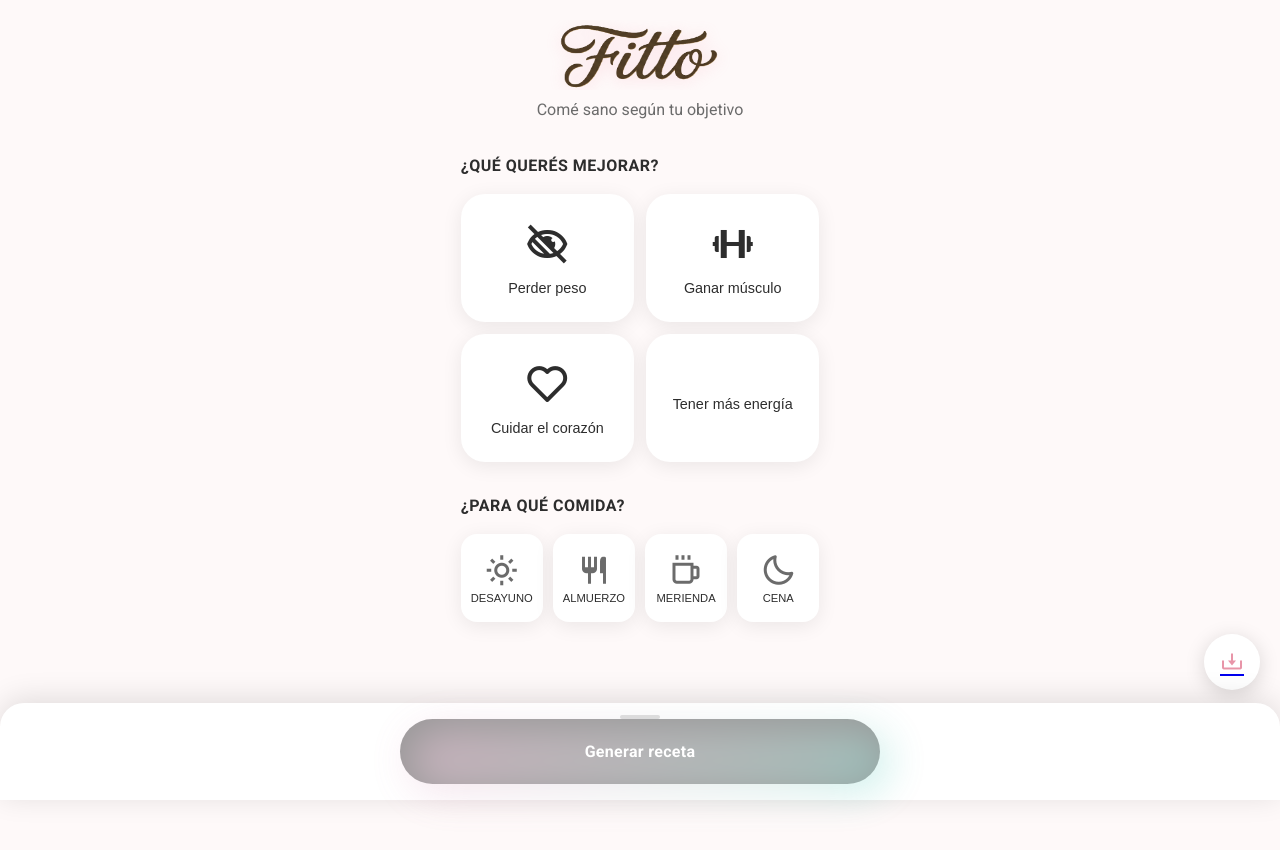
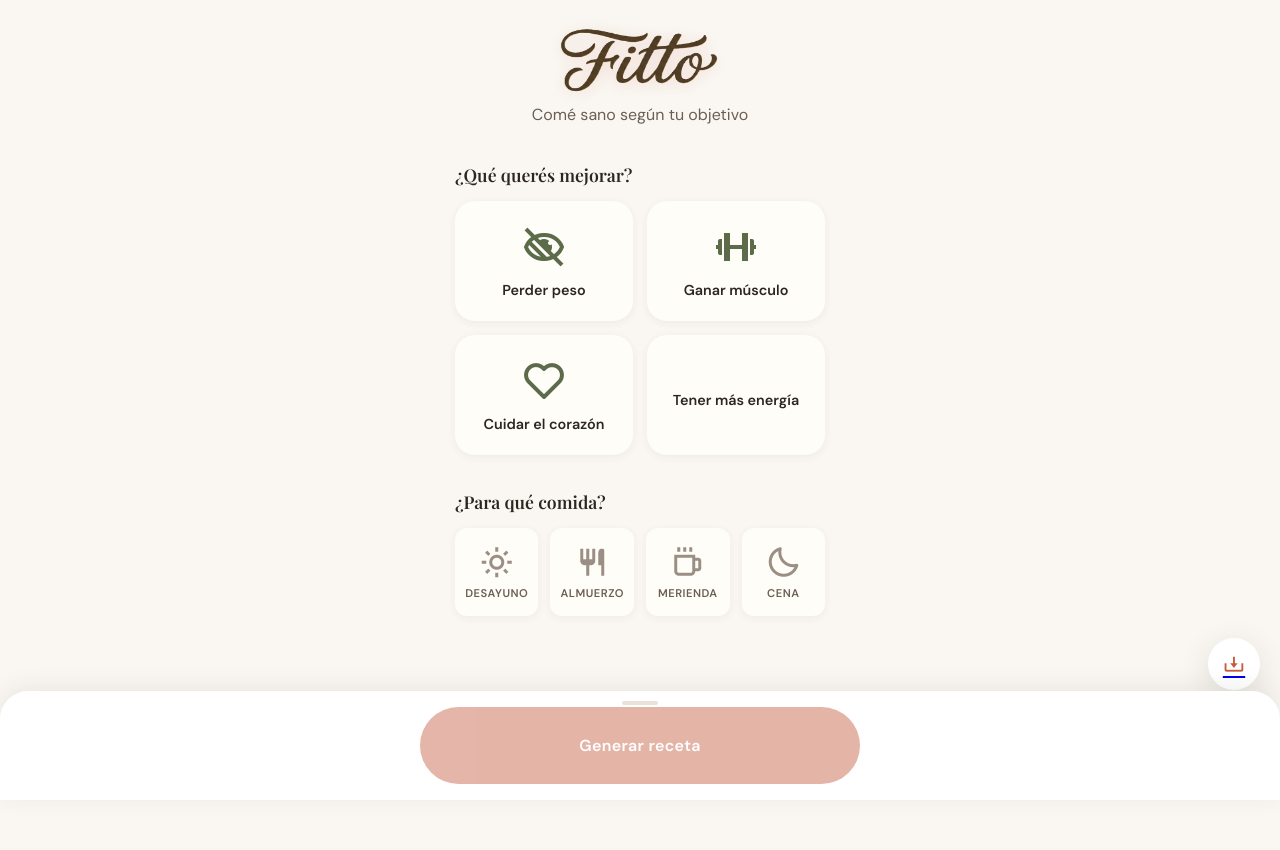
Before and after one commit to mativiscusso/fitto, a Next.js app: page / in a window 1280 px wide. Shown: the top 850 px of the page. Built offline with nearby package versions, Linux system fonts and the light colour scheme.

Commit message:
Redesign: warm cookbook aesthetic with terracota/olive palette and Playfair Display typography

```diff
--- a/src/app/globals.css
+++ b/src/app/globals.css
@@ -1,4 +1,4 @@
-@import url('https://fonts.googleapis.com/css2?family=Roboto:wght@400;500;700&display=swap');
+@import url('https://fonts.googleapis.com/css2?family=Playfair+Display:wght@400;500;600;700&family=DM+Sans:wght@400;500;600;700&display=swap');
 
 @layer base {
   * {
@@ -14,78 +14,62 @@
 
   body {
     min-block-size: 100%;
-    font-family: 'Roboto', system-ui, sans-serif;
-    background: #fef9f9;
-    color: #2d2d2d;
-    line-height: 1.5;
+    font-family: 'DM Sans', system-ui, sans-serif;
+    background: #FAF7F2;
+    color: #2D2620;
+    line-height: 1.6;
     display: grid;
     place-content: center;
     padding-bottom: 100px;
   }
 
   h1, h2, h3, h4, h5, h6 {
-    font-family: 'Roboto', sans-serif;
-    font-weight: 700;
+    font-family: 'Playfair Display', Georgia, serif;
+    font-weight: 600;
+    line-height: 1.2;
   }
 }
 
 :root {
-  --primary: #f8b4c4;
-  --primary-dark: #e895a8;
-  --secondary: #b8d4e3;
-  --secondary-dark: #9bc4db;
-  --accent: #c5e8c5;
-  --accent-dark: #a8dca8;
-  --background: #fef9f9;
-  --surface: #ffffff;
-  --text: #2d2d2d;
-  --text-light: #6b6b6b;
-  --radius: 16px;
-  --radius-lg: 24px;
-  --shadow: 0 4px 20px rgba(0, 0, 0, 0.08);
+  --primary: #C45C3E;
+  --primary-dark: #A34A30;
+  --secondary: #5C6B4A;
+  --secondary-dark: #4A5639;
+  --accent: #D4A84B;
+  --accent-light: #E8C97A;
+  --background: #FAF7F2;
+  --surface: #FFFDF8;
+  --surface-elevated: #FFFFFF;
+  --text: #2D2620;
+  --text-light: #6B5E54;
+  --text-muted: #9B8E84;
+  --border: #E8E2D9;
+  --radius: 12px;
+  --radius-lg: 20px;
+  --radius-xl: 28px;
+  --shadow-sm: 0 2px 8px rgba(45, 38, 32, 0.06);
+  --shadow: 0 4px 16px rgba(45, 38, 32, 0.08);
+  --shadow-lg: 0 8px 32px rgba(45, 38, 32, 0.12);
+  --shadow-warm: 0 4px 20px rgba(196, 92, 62, 0.15);
 }
 
 .container {
   max-width: 480px;
   margin: 0 auto;
-  padding: 20px;
+  padding: 24px 20px;
   padding-bottom: 120px;
 }
 
-/* Logo con Shine Effect */
+/* Logo */
 .logo-container {
-  position: relative;
   display: flex;
   align-items: center;
   justify-content: center;
   margin-bottom: 8px;
-  overflow: hidden;
-}
-
-.logo-shine {
-  position: absolute;
-  top: 0;
-  left: -100%;
-  width: 60%;
-  height: 100%;
-  background: linear-gradient(
-    90deg,
-    transparent 0%,
-    rgba(255, 255, 255, 0.5) 50%,
-    transparent 100%
-  );
-  animation: shine 3s ease-in-out infinite;
-}
-
-@keyframes shine {
-  0% { left: -100%; }
-  50%, 100% { left: 150%; }
 }
 
 .logo-image {
-  position: relative;
-  z-index: 1;
-  filter: drop-shadow(0 2px 8px rgba(248, 180, 196, 0.4));
+  filter: drop-shadow(0 2px 8px rgba(196, 92, 62, 0.2));
 }
 
 .subtitle {
@@ -93,86 +77,108 @@
   color: var(--text-light);
   font-size: 1rem;
   font-weight: 400;
-  margin-bottom: 32px;
+  margin-bottom: 36px;
+  font-family: 'DM Sans', sans-serif;
 }
 
 .section-title {
-  font-size: 1rem;
-  font-weight: 700;
+  font-family: 'Playfair Display', serif;
+  font-size: 1.1rem;
+  font-weight: 600;
   color: var(--text);
   margin-bottom: 16px;
-  text-transform: uppercase;
-  letter-spacing: 0.5px;
 }
 
+/* Goal Cards - Editorial Style */
 .goal-grid {
   display: grid;
   grid-template-columns: 1fr 1fr;
-  gap: 12px;
-  margin-bottom: 32px;
+  gap: 14px;
+  margin-bottom: 36px;
 }
 
 .goal-card {
   background: var(--surface);
   border-radius: var(--radius-lg);
-  padding: 24px 16px;
+  padding: 20px 16px;
   text-align: center;
-  box-shadow: var(--shadow);
+  box-shadow: var(--shadow-sm);
   cursor: pointer;
   transition: all 0.25s ease;
   border: 2px solid transparent;
+  position: relative;
+  overflow: hidden;
+}
+
+.goal-card::before {
+  content: '';
+  position: absolute;
+  top: 0;
+  left: 0;
+  right: 0;
+  height: 4px;
+  background: var(--primary);
+  transform: scaleX(0);
+  transition: transform 0.25s ease;
 }
 
 .goal-card:hover {
-  transform: translateY(-4px);
-  box-shadow: 0 8px 32px rgba(0, 0, 0, 0.12);
+  transform: translateY(-2px);
+  box-shadow: var(--shadow);
+}
+
+.goal-card:hover::before {
+  transform: scaleX(1);
 }
 
 .goal-card.selected {
   border-color: var(--primary);
-  background: linear-gradient(135deg, rgba(248, 180, 196, 0.15) 0%, rgba(197, 232, 197, 0.15) 100%);
+  box-shadow: var(--shadow-warm);
+}
+
+.goal-card.selected::before {
+  transform: scaleX(1);
 }
 
 .goal-icon {
-  font-size: 2.2rem;
-  margin-bottom: 12px;
+  font-size: 2rem;
+  margin-bottom: 10px;
   display: flex;
   justify-content: center;
   align-items: center;
-  color: var(--text);
-}
-
-.goal-icon i {
+  color: var(--secondary);
   transition: transform 0.2s ease;
 }
 
 .goal-card:hover .goal-icon i {
-  transform: scale(1.1);
+  transform: scale(1.08);
 }
 
 .goal-card.selected .goal-icon {
-  color: var(--primary-dark);
+  color: var(--primary);
 }
 
 .goal-label {
   font-size: 0.9rem;
-  font-weight: 500;
+  font-weight: 600;
   color: var(--text);
+  font-family: 'DM Sans', sans-serif;
 }
 
+/* Meal Cards - More refined */
 .meal-grid {
   display: grid;
   grid-template-columns: repeat(4, 1fr);
-  gap: 10px;
-  margin-bottom: 32px;
+  gap: 12px;
+  margin-bottom: 36px;
 }
 
 .meal-card {
   background: var(--surface);
   border-radius: var(--radius);
-  padding: 16px 8px;
+  padding: 14px 8px;
   text-align: center;
-  box-shadow: var(--shadow);
+  box-shadow: var(--shadow-sm);
   cursor: pointer;
   transition: all 0.25s ease;
   border: 2px solid transparent;
@@ -180,33 +186,35 @@
 
 .meal-card:hover {
   transform: translateY(-2px);
+  box-shadow: var(--shadow);
 }
 
 .meal-card.selected {
   border-color: var(--secondary);
-  background: linear-gradient(135deg, rgba(184, 212, 227, 0.25) 0%, rgba(197, 232, 197, 0.25) 100%);
+  background: var(--surface);
 }
 
 .meal-icon {
-  font-size: 1.6rem;
-  margin-bottom: 4px;
+  font-size: 1.5rem;
+  margin-bottom: 6px;
   display: flex;
   justify-content: center;
   align-items: center;
-  color: var(--text-light);
+  color: var(--text-muted);
   transition: color 0.2s ease;
 }
 
-.meal-card.selected .meal-icon,
-.meal-card:hover .meal-icon {
-  color: var(--text);
+.meal-card.selected .meal-icon {
+  color: var(--secondary);
 }
 
 .meal-label {
   font-size: 0.7rem;
-  font-weight: 500;
-  color: var(--text);
+  font-weight: 600;
+  color: var(--text-light);
   text-transform: uppercase;
+  letter-spacing: 0.5px;
+  font-family: 'DM Sans', sans-serif;
 }
 
 /* Fixed Bottom Bar */
@@ -215,30 +223,30 @@
   bottom: 0;
   left: 0;
   right: 0;
-  background: white;
+  background: var(--surface-elevated);
   padding: 16px 20px;
   padding-bottom: max(16px, env(safe-area-inset-bottom));
-  box-shadow: 0 -4px 30px rgba(0, 0, 0, 0.12);
+  box-shadow: 0 -4px 24px rgba(45, 38, 32, 0.08);
   z-index: 100;
   display: flex;
   justify-content: center;
-  border-radius: 24px 24px 0 0;
+  border-radius: var(--radius-xl) var(--radius-xl) 0 0;
 }
 
 .fixed-bottom::before {
   content: '';
   position: absolute;
-  top: 12px;
+  top: 10px;
   left: 50%;
   transform: translateX(-50%);
-  width: 40px;
+  width: 36px;
   height: 4px;
-  background: #e0e0e0;
+  background: var(--border);
   border-radius: 2px;
 }
 
 .fixed-bottom .btn-main {
-  max-width: 480px;
+  max-width: 440px;
   width: 100%;
 }
 
@@ -247,11 +255,11 @@
   position: fixed;
   bottom: 110px;
   right: 20px;
-  width: 56px;
-  height: 56px;
-  background: white;
+  width: 52px;
+  height: 52px;
+  background: var(--surface-elevated);
   border-radius: 50%;
-  box-shadow: 0 4px 20px rgba(0, 0, 0, 0.15);
+  box-shadow: var(--shadow-lg);
   display: flex;
   align-items: center;
   justify-content: center;
@@ -262,45 +270,36 @@
 }
 
 .floating-btn:hover {
-  transform: scale(1.08);
-  box-shadow: 0 6px 28px rgba(0, 0, 0, 0.2);
+  transform: scale(1.06);
+  box-shadow: 0 6px 28px rgba(45, 38, 32, 0.15);
 }
 
 .floating-btn i {
-  color: var(--primary-dark);
-  font-size: 1.5rem;
+  color: var(--primary);
+  font-size: 1.4rem;
 }
 
-/* Botón Principal */
+/* Primary Button - Warm & Inviting */
 .btn-main {
-  background: black;
+  background: var(--primary);
   color: white;
   font-size: 1rem;
-  font-weight: 700;
+  font-weight: 600;
   padding: 2.5ch 4ch;
-  text-transform: none;
   border-radius: 50px;
   border: none;
   position: relative;
   width: 100%;
   cursor: pointer;
-  font-family: 'Roboto', sans-serif;
+  font-family: 'DM Sans', sans-serif;
   letter-spacing: 0.3px;
-}
-
-.btn-main::before {
-  content: " ";
-  position: absolute;
-  inset: 8px -10px -10px 8px;
-  background: linear-gradient(135deg, oklch(70% 0.15 350) 0%, oklch(70% 0.15 180) 100%);
-  filter: blur(20px);
-  border-radius: inherit;
-  z-index: -1;
-  opacity: 0.5;
+  box-shadow: var(--shadow-warm);
+  transition: all 0.25s ease;
 }
 
 .btn-main:hover {
-  transform: scale(1.02);
+  background: var(--primary-dark);
+  transform: scale(1.01);
 }
 
 .btn-main:active {
@@ -308,9 +307,10 @@
 }
 
 .btn-main:disabled {
-  opacity: 0.4;
+  opacity: 0.45;
   cursor: not-allowed;
   transform: none;
+  box-shadow: none;
 }
 
 /* Skeleton Full Screen */
@@ -322,7 +322,7 @@
   background: var(--background);
   display: flex;
   flex-direction: column;
-  padding: 20px;
+  padding: 24px 20px;
   padding-bottom: 120px;
   overflow-y: auto;
 }
@@ -338,7 +338,7 @@
 .skeleton-logo {
   width: 160px;
   height: 60px;
-  border-radius: 12px;
+  border-radius: var(--radius);
 }
 
 .skeleton-subtitle {
@@ -350,30 +350,30 @@
 .skeleton-grid {
   display: grid;
   grid-template-columns: 1fr 1fr;
-  gap: 12px;
+  gap: 14px;
   width: 100%;
 }
 
 .skeleton-grid-item {
-  height: 110px;
+  height: 100px;
   border-radius: var(--radius-lg);
 }
 
 .skeleton-meal-grid {
   display: grid;
   grid-template-columns: repeat(4, 1fr);
-  gap: 10px;
+  gap: 12px;
   width: 100%;
 }
 
 .skeleton-meal-item {
-  height: 75px;
+  height: 80px;
   border-radius: var(--radius);
 }
 
 .skeleton-btn {
   width: 100%;
-  height: 60px;
+  height: 56px;
   border-radius: 50px;
 }
 
@@ -386,7 +386,7 @@
   background: var(--background);
   display: flex;
   flex-direction: column;
-  padding: 20px;
+  padding: 24px 20px;
   padding-bottom: 120px;
   overflow-y: auto;
 }
@@ -405,7 +405,7 @@
 .skeleton-back {
   width: 40px;
   height: 40px;
-  border-radius: 12px;
+  border-radius: var(--radius);
 }
 
 .skeleton-badge {
@@ -440,7 +440,7 @@
 .skeleton-reason {
   height: 50px;
   width: 90%;
-  border-radius: 16px;
+  border-radius: var(--radius);
   margin-bottom: 12px;
 }
 
@@ -459,7 +459,7 @@
 .skeleton-chip {
   height: 40px;
   width: 85px;
-  border-radius: 12px;
+  border-radius: var(--radius);
 }
 
 .skeleton-lines {
@@ -482,9 +482,9 @@
 .skeleton {
   background: linear-gradient(
     90deg,
-    #f0f0f0 25%,
-    #e8e8e8 50%,
-    #f0f0f0 75%
+    #EDE8E0 25%,
+    #E5DFD6 50%,
+    #EDE8E0 75%
   );
   background-size: 200% 100%;
   animation: shimmer 1.5s ease-in-out infinite;
@@ -508,7 +508,7 @@
 @keyframes slideUp {
   from {
     opacity: 0;
-    transform: translateY(40px);
+    transform: translateY(30px);
   }
   to {
     opacity: 1;
@@ -524,40 +524,49 @@
 }
 
 .btn-back {
-  background: none;
+  background: var(--surface);
   border: none;
   cursor: pointer;
-  padding: 8px;
+  padding: 10px;
   color: var(--text);
   display: flex;
   align-items: center;
   justify-content: center;
+  border-radius: var(--radius);
+  box-shadow: var(--shadow-sm);
+  transition: all 0.2s ease;
+}
+
+.btn-back:hover {
+  box-shadow: var(--shadow);
+  transform: translateX(-2px);
 }
 
 .meal-type-badge {
   background: var(--secondary);
-  color: var(--text);
+  color: white;
   padding: 8px 14px;
   border-radius: 20px;
   font-size: 0.8rem;
-  font-weight: 500;
+  font-weight: 600;
   display: flex;
   align-items: center;
   gap: 6px;
+  font-family: 'DM Sans', sans-serif;
 }
 
 .recipe-card {
   background: var(--surface);
-  border-radius: var(--radius-lg);
-  box-shadow: var(--shadow);
+  border-radius: var(--radius-xl);
+  box-shadow: var(--shadow-lg);
   overflow: hidden;
   margin-bottom: 24px;
   animation: bounceIn 0.5s ease-out;
 }
 
 @keyframes bounceIn {
-  0% { transform: scale(0.92); opacity: 0; }
-  60% { transform: scale(1.02); }
+  0% { transform: scale(0.94); opacity: 0; }
+  60% { transform: scale(1.01); }
   100% { transform: scale(1); opacity: 1; }
 }
 
@@ -580,59 +589,60 @@
 }
 
 .recipe-content {
-  padding: 20px;
+  padding: 24px 20px;
 }
 
 .recipe-name {
-  font-size: 1.4rem;
-  font-weight: 700;
+  font-family: 'Playfair Display', serif;
+  font-size: 1.5rem;
+  font-weight: 600;
   color: var(--text);
   margin-bottom: 12px;
   animation: fadeSlideIn 0.4s ease-out 0.1s both;
 }
 
-/* AI Reason Badge - Más descriptivo */
+/* AI Reason Badge - Cookbook style */
 .recipe-reason {
   display: flex;
   align-items: flex-start;
-  gap: 10px;
-  background: linear-gradient(135deg, rgba(197, 232, 197, 0.5) 0%, rgba(184, 212, 227, 0.5) 100%);
+  gap: 12px;
+  background: linear-gradient(135deg, rgba(212, 168, 75, 0.12) 0%, rgba(92, 107, 74, 0.08) 100%);
   padding: 14px 16px;
-  border-radius: 16px;
-  font-size: 0.85rem;
+  border-radius: var(--radius);
+  font-size: 0.9rem;
   color: var(--text);
   margin-bottom: 16px;
-  border: 1px solid rgba(197, 232, 197, 0.7);
+  border-left: 3px solid var(--accent);
   animation: fadeSlideIn 0.4s ease-out 0.2s both;
-  line-height: 1.5;
+  line-height: 1.6;
 }
 
 .recipe-reason-icon {
   flex-shrink: 0;
-  color: var(--primary-dark);
+  color: var(--accent);
   display: flex;
   align-items: center;
 }
 
 .recipe-reason-text {
   font-weight: 400;
-  line-height: 1.5;
+  line-height: 1.6;
 }
 
 .recipe-calories {
   font-size: 0.85rem;
-  color: var(--text-light);
-  margin-bottom: 16px;
+  color: var(--text-muted);
+  margin-bottom: 20px;
+  font-weight: 500;
   animation: fadeSlideIn 0.4s ease-out 0.25s both;
 }
 
 .ingredients-title {
-  font-size: 0.9rem;
-  font-weight: 700;
+  font-family: 'Playfair Display', serif;
+  font-size: 1rem;
+  font-weight: 600;
   color: var(--text);
-  margin-bottom: 12px;
-  text-transform: uppercase;
-  letter-spacing: 0.5px;
+  margin-bottom: 14px;
   animation: fadeSlideIn 0.4s ease-out 0.3s both;
 }
 
@@ -648,7 +658,7 @@
   display: grid;
   grid-template-columns: repeat(4, 1fr);
   gap: 12px;
-  margin-bottom: 20px;
+  margin-bottom: 24px;
   animation: fadeSlideIn 0.4s ease-out 0.35s both;
 }
 
@@ -660,14 +670,15 @@
 }
 
 .ingredient-image-wrapper {
-  width: 72px;
-  height: 72px;
-  border-radius: 16px;
+  width: 68px;
+  height: 68px;
+  border-radius: var(--radius);
   overflow: hidden;
-  background: #f5f5f5;
+  background: var(--background);
   display: flex;
   align-items: center;
   justify-content: center;
+  box-shadow: var(--shadow-sm);
 }
 
 .ingredient-image {
@@ -679,20 +690,21 @@
 .ingredient-image-skeleton {
   width: 100%;
   height: 100%;
-  background: linear-gradient(90deg, #f0f0f0 25%, #e0e0e0 50%, #f0f0f0 75%);
+  background: linear-gradient(90deg, #EDE8E0 25%, #E5DFD6 50%, #EDE8E0 75%);
   background-size: 200% 100%;
   animation: shimmer 1.5s infinite;
 }
 
 .ingredient-image-placeholder {
-  color: var(--text-light);
+  color: var(--text-muted);
 }
 
 .ingredient-image-name {
   font-size: 0.7rem;
-  color: var(--text);
+  color: var(--text-light);
   text-align: center;
   line-height: 1.2;
+  font-family: 'DM Sans', sans-serif;
 }
 
 @keyframes shimmer {
@@ -715,9 +727,9 @@
   display: flex;
   align-items: center;
   gap: 6px;
-  background: #f5f5f5;
+  background: var(--background);
   padding: 10px 14px;
-  border-radius: 12px;
+  border-radius: var(--radius);
   font-size: 0.85rem;
   color: var(--text);
   font-weight: 400;
@@ -744,7 +756,7 @@
 .ingredient-icon {
   display: flex;
   align-items: center;
-  color: var(--primary-dark);
+  color: var(--primary);
 }
 
 /* Instructions */
@@ -753,12 +765,11 @@
 }
 
 .instructions-title {
-  font-size: 0.9rem;
-  font-weight: 700;
+  font-family: 'Playfair Display', serif;
+  font-size: 1rem;
+  font-weight: 600;
   color: var(--text);
-  margin-bottom: 12px;
-  text-transform: uppercase;
-  letter-spacing: 0.5px;
+  margin-bottom: 14px;
 }
 
 .instructions-list {
@@ -769,13 +780,13 @@
 .instruction-step {
   font-size: 0.9rem;
   color: var(--text);
-  margin-bottom: 10px;
-  line-height: 1.6;
+  margin-bottom: 12px;
+  line-height: 1.7;
   font-weight: 400;
 }
 
 .instruction-step::marker {
-  color: var(--primary-dark);
+  color: var(--primary);
   font-weight: 700;
 }
 
@@ -791,51 +802,52 @@
   bottom: 0;
   left: 0;
   right: 0;
-  background: white;
+  background: var(--surface-elevated);
   padding: 16px 20px;
   padding-bottom: max(16px, env(safe-area-inset-bottom));
-  box-shadow: 0 -4px 30px rgba(0, 0, 0, 0.12);
+  box-shadow: 0 -4px 24px rgba(45, 38, 32, 0.08);
   z-index: 100;
   display: flex;
   gap: 12px;
   justify-content: center;
-  border-radius: 24px 24px 0 0;
+  border-radius: var(--radius-xl) var(--radius-xl) 0 0;
 }
 
 .recipe-actions-fixed::before {
   content: '';
   position: absolute;
-  top: 12px;
+  top: 10px;
   left: 50%;
   transform: translateX(-50%);
-  width: 40px;
+  width: 36px;
   height: 4px;
-  background: #e0e0e0;
+  background: var(--border);
   border-radius: 2px;
 }
 
-/* Botón shuffle monocromático */
+/* Secondary Button */
 .btn-shuffle {
-  background: white;
+  background: var(--surface);
   color: var(--text);
   font-size: 0.9rem;
-  font-weight: 500;
+  font-weight: 600;
   padding: 2ch 2.5ch;
   border-radius: 50px;
-  border: 1.5px solid #d0d0d0;
+  border: 1.5px solid var(--border);
   cursor: pointer;
-  font-family: 'Roboto', sans-serif;
+  font-family: 'DM Sans', sans-serif;
   flex: 1;
   display: flex;
   align-items: center;
   justify-content: center;
   gap: 6px;
   transition: all 0.2s ease;
+  box-shadow: var(--shadow-sm);
 }
 
 .btn-shuffle:hover {
-  background: #f8f8f8;
-  border-color: #b0b0b0;
+  background: var(--background);
+  border-color: var(--text-muted);
 }
 
 .btn-shuffle:disabled {
@@ -843,33 +855,24 @@
   cursor: not-allowed;
 }
 
-/* Botón OK */
+/* Primary Action Button */
 .btn-ok {
-  background: black;
+  background: var(--primary);
   color: white;
   font-size: 0.9rem;
-  font-weight: 700;
+  font-weight: 600;
   padding: 2ch 3ch;
   border-radius: 50px;
   border: none;
-  font-family: 'Roboto', sans-serif;
+  font-family: 'DM Sans', sans-serif;
   flex: 2;
-  position: relative;
   cursor: pointer;
-}
-
-.btn-ok::before {
-  content: " ";
-  position: absolute;
-  inset: 6px -8px -8px 6px;
-  background: linear-gradient(135deg, oklch(70% 0.15 180) 0%, oklch(70% 0.15 30) 100%);
-  filter: blur(16px);
-  border-radius: inherit;
-  z-index: -1;
-  opacity: 0.5;
+  box-shadow: var(--shadow-warm);
+  transition: all 0.25s ease;
 }
 
 .btn-ok:hover {
+  background: var(--primary-dark);
   transform: scale(1.02);
 }
 
@@ -885,18 +888,19 @@
 }
 
 .success-icon {
-  font-size: 5rem;
+  font-size: 4.5rem;
   margin-bottom: 20px;
   display: flex;
   justify-content: center;
-  color: var(--primary);
+  color: var(--accent);
 }
 
 .success-title {
-  font-size: 1.6rem;
-  font-weight: 700;
+  font-family: 'Playfair Display', serif;
+  font-size: 1.8rem;
+  font-weight: 600;
   color: var(--text);
-  margin-bottom: 10px;
+  margin-bottom: 12px;
 }
 
 .success-text {
@@ -904,56 +908,50 @@
   font-size: 1rem;
   margin-bottom: 40px;
   font-weight: 400;
+  line-height: 1.6;
 }
 
-/* Botón New */
+/* New Recipe Button */
 .btn-new {
-  background: black;
+  background: var(--primary);
   color: white;
   font-size: 1rem;
-  font-weight: 700;
+  font-weight: 600;
   padding: 2.5ch 4ch;
   border-radius: 50px;
   border: none;
-  font-family: 'Roboto', sans-serif;
-  position: relative;
+  font-family: 'DM Sans', sans-serif;
   cursor: pointer;
-}
-
-.btn-new::before {
-  content: " ";
-  position: absolute;
-  inset: 8px -10px -10px 8px;
-  background: linear-gradient(135deg, oklch(70% 0.15 350) 0%, oklch(70% 0.15 180) 100%);
-  filter: blur(20px);
-  border-radius: inherit;
-  z-index: -1;
-  opacity: 0.5;
+  box-shadow: var(--shadow-warm);
+  transition: all 0.25s ease;
 }
 
 .btn-new:hover {
-  transform: scale(1.05);
+  background: var(--primary-dark);
+  transform: scale(1.02);
 }
 
 .error-message {
-  background: #fef2f2;
-  border: 1px solid #fecaca;
-  color: #dc2626;
+  background: #FEF2F2;
+  border: 1px solid #FECACA;
+  color: #DC2626;
   padding: 14px 18px;
-  border-radius: 14px;
+  border-radius: var(--radius);
   font-size: 0.9rem;
   margin-bottom: 16px;
   text-align: center;
   font-weight: 400;
 }
+
 /* Install Page */
 .install-page {
   padding-top: 20px;
 }
 
 .install-title {
+  font-family: 'Playfair Display', serif;
   font-size: 1.8rem;
-  font-weight: 700;
+  font-weight: 600;
   color: var(--text);
   margin-bottom: 8px;
   text-align: center;
@@ -963,34 +961,36 @@
   font-size: 1rem;
   color: var(--text-light);
   text-align: center;
-  margin-bottom: 40px;
+  margin-bottom: 36px;
   font-weight: 400;
+  line-height: 1.5;
 }
 
 .install-section {
   background: var(--surface);
   border-radius: var(--radius-lg);
   padding: 24px 20px;
-  margin-bottom: 20px;
-  box-shadow: var(--shadow);
+  margin-bottom: 16px;
+  box-shadow: var(--shadow-sm);
 }
 
 .install-header {
   display: flex;
   align-items: center;
   gap: 12px;
-  margin-bottom: 20px;
+  margin-bottom: 16px;
 }
 
 .install-header h2 {
+  font-family: 'Playfair Display', serif;
   font-size: 1.1rem;
-  font-weight: 700;
+  font-weight: 600;
   color: var(--text);
 }
 
 .install-icon {
-  font-size: 2rem;
-  color: var(--primary-dark);
+  font-size: 1.8rem;
+  color: var(--primary);
 }
 
 .install-steps {
@@ -1010,24 +1010,25 @@
 }
 
 .install-tips {
-  background: linear-gradient(135deg, rgba(197, 232, 197, 0.3) 0%, rgba(184, 212, 227, 0.3) 100%);
+  background: linear-gradient(135deg, rgba(212, 168, 75, 0.1) 0%, rgba(92, 107, 74, 0.08) 100%);
   border-radius: var(--radius-lg);
   padding: 24px 20px;
-  border: 1px solid rgba(197, 232, 197, 0.5);
+  border-left: 3px solid var(--accent);
 }
 
 .install-tips h3 {
   display: flex;
   align-items: center;
   gap: 8px;
+  font-family: 'Playfair Display', serif;
   font-size: 1rem;
-  font-weight: 700;
+  font-weight: 600;
   color: var(--text);
-  margin-bottom: 16px;
+  margin-bottom: 14px;
 }
 
 .install-tips h3 i {
-  color: var(--primary-dark);
+  color: var(--accent);
 }
 
 .install-tips ul {
--- a/src/app/layout.tsx
+++ b/src/app/layout.tsx
@@ -17,7 +17,7 @@ export const viewport: Viewport = {
   initialScale: 1,
   maximumScale: 1,
   userScalable: false,
-  themeColor: "#f8b4c4",
+  themeColor: "#C45C3E",
 };
 
 export default function RootLayout({
```
